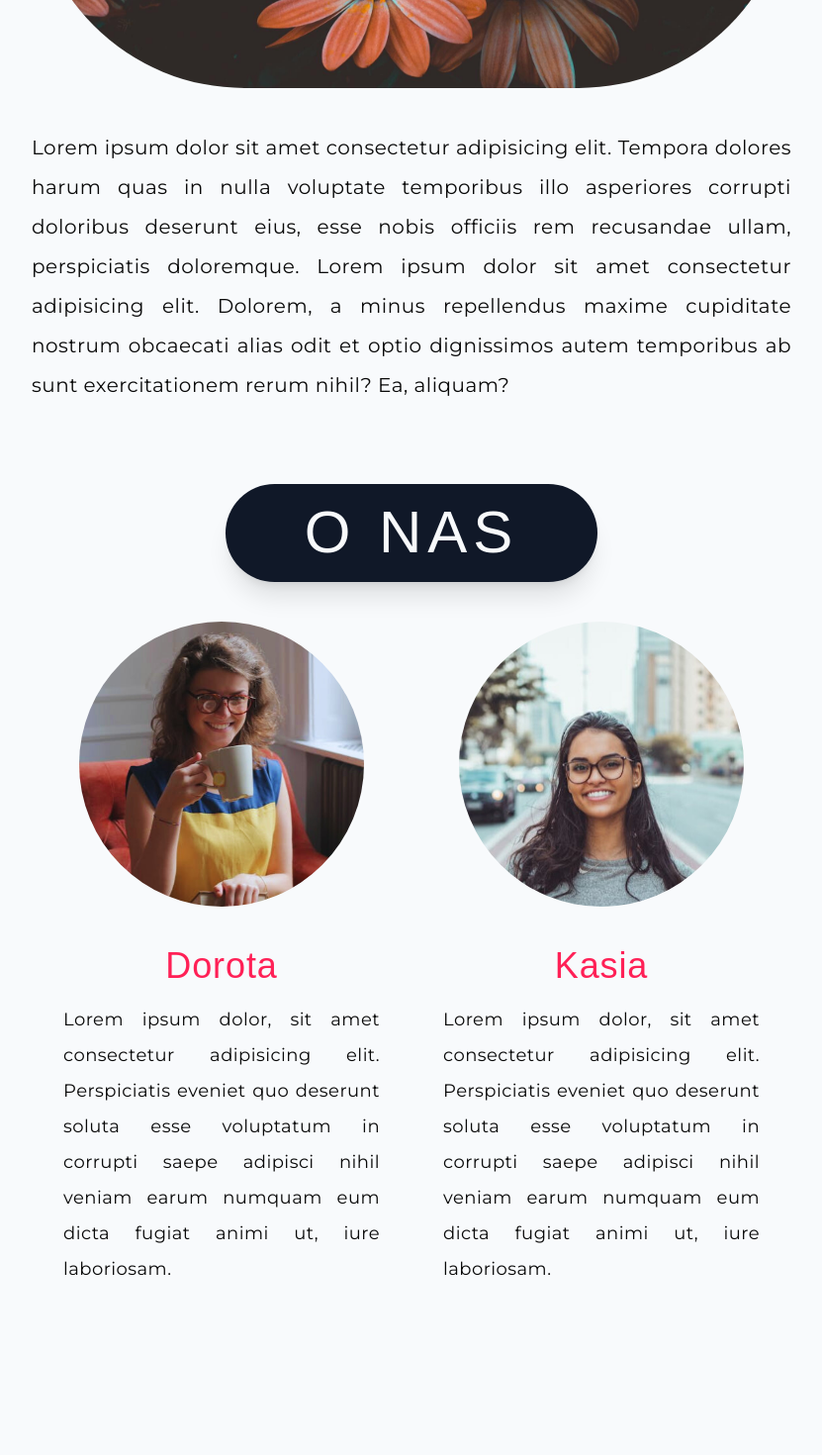
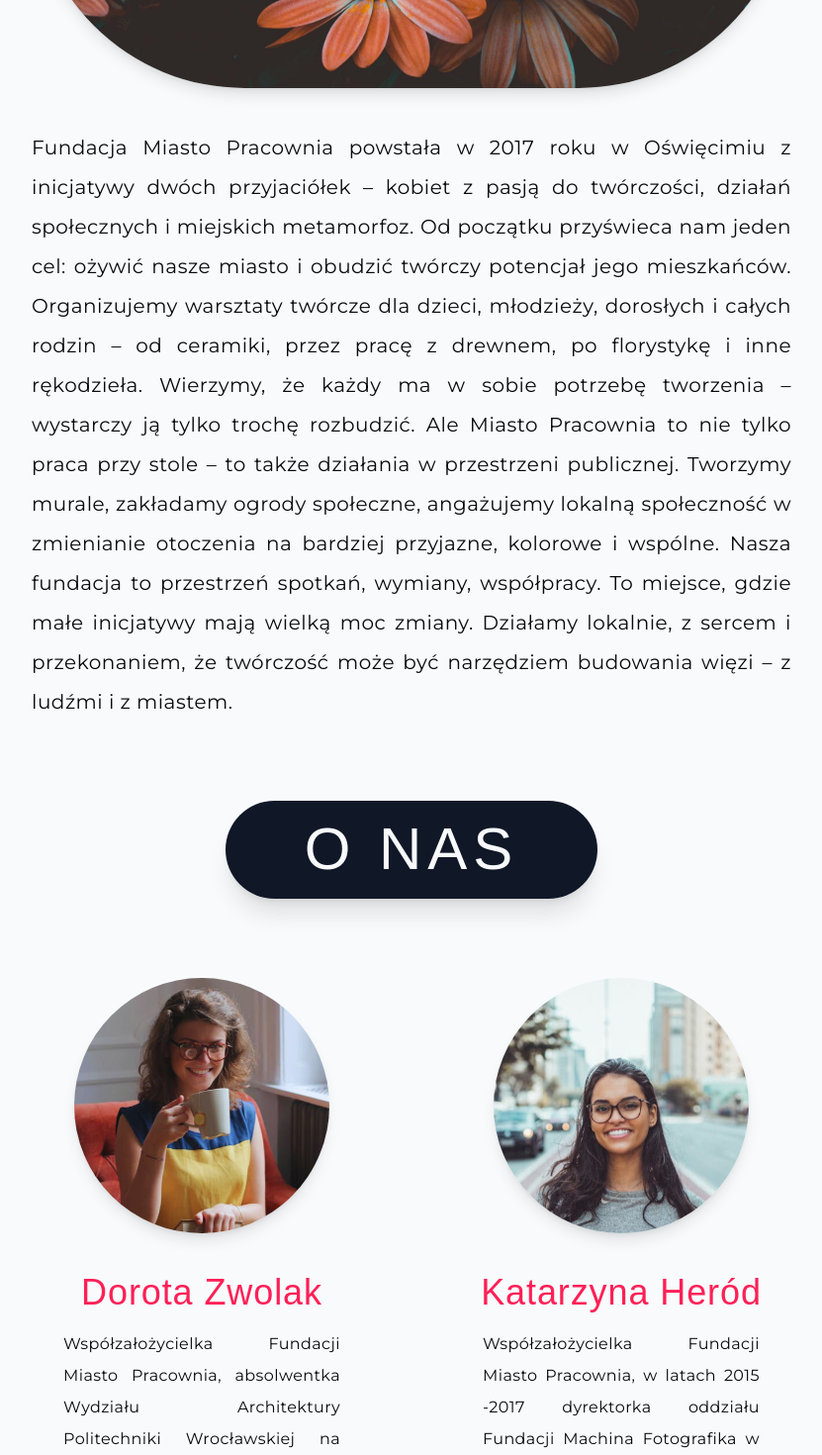
Before and after one commit to misiek869/Miasto_Pracownia_Foundation_Website, a Next.js app: page /o_nas in a window 1280 px wide. Shown: the part 600-2070 px from the top of the page at 99% size, without its empty margins (224-1055 px from the left). Built offline with nearby package versions, Linux system fonts and the light colour scheme; a web font is replaced by a local one.

Commit message:
add descriptions

```diff
--- a/app/(root)/o_nas/page.tsx
+++ b/app/(root)/o_nas/page.tsx
@@ -5,7 +5,6 @@ import zdjecie_kasia from '@/public/images/woman_1.jpg'
 import zdjecie_dorota from '@/public/images/woman_2.jpg'
 import about_photo from '@/public/images/about_photo.jpg'
 import Footer from '@/components/Footer'
-import UserButton from '@/components/UserButton'
 
 const AboutUsPage = () => {
 	return (
@@ -15,46 +14,68 @@ const AboutUsPage = () => {
 					<Navigation hidden='about' />
 				</div>
 				<PageTitle title='o fundacji' />
-				<UserButton />
+
 				<div className='mt-20 max-w-[80vw] md:max-w-[60vw] mx-auto mb-20'>
 					<Image
 						src={about_photo}
 						alt='about image'
 						// width={300}
 						// height={300}
-						className='rounded-full mx-auto'
-						sizes='(max-width: 480px) 150px, (max-width: 768px) 200px, (min-width: 768px) 400px, 200px'
+						className='rounded-full mx-auto shadow-lg'
+						sizes='(max-width: 480px) 150px, (max-width: 768px) 200px, (min-width: 768px) 100px, 100px'
 					/>
 					<p className='w-full mt-10 text-justify font-montserrat tracking-wide leading-loose text-lg lg:text-xl mx-auto'>
-						Lorem ipsum dolor sit amet consectetur adipisicing elit. Tempora
-						dolores harum quas in nulla voluptate temporibus illo asperiores
-						corrupti doloribus deserunt eius, esse nobis officiis rem recusandae
-						ullam, perspiciatis doloremque. Lorem ipsum dolor sit amet
-						consectetur adipisicing elit. Dolorem, a minus repellendus maxime
-						cupiditate nostrum obcaecati alias odit et optio dignissimos autem
-						temporibus ab sunt exercitationem rerum nihil? Ea, aliquam?
+						Fundacja Miasto Pracownia powstała w 2017 roku w Oświęcimiu z
+						inicjatywy dwóch przyjaciółek – kobiet z pasją do twórczości,
+						działań społecznych i miejskich metamorfoz. Od początku przyświeca
+						nam jeden cel: ożywić nasze miasto i obudzić twórczy potencjał jego
+						mieszkańców. Organizujemy warsztaty twórcze dla dzieci, młodzieży,
+						dorosłych i całych rodzin – od ceramiki, przez pracę z drewnem, po
+						florystykę i inne rękodzieła. Wierzymy, że każdy ma w sobie potrzebę
+						tworzenia – wystarczy ją tylko trochę rozbudzić. Ale Miasto
+						Pracownia to nie tylko praca przy stole – to także działania w
+						przestrzeni publicznej. Tworzymy murale, zakładamy ogrody społeczne,
+						angażujemy lokalną społeczność w zmienianie otoczenia na bardziej
+						przyjazne, kolorowe i wspólne. Nasza fundacja to przestrzeń spotkań,
+						wymiany, współpracy. To miejsce, gdzie małe inicjatywy mają wielką
+						moc zmiany. Działamy lokalnie, z sercem i przekonaniem, że twórczość
+						może być narzędziem budowania więzi – z ludźmi i z miastem.
 					</p>
 				</div>
 
 				<PageTitle title='o nas' />
 
-				<div className='grid grid-cols-1 lg:grid-cols-2 mt-10 md:max-w-[60vw] mx-auto pb-60'>
-					<div className='flex flex-col justify-center mx-auto'>
+				<div className='grid grid-cols-1 xl:grid-cols-2 mt-20 md:max-w-[60vw] mx-auto pb-60 items-start xl:gap-x-20'>
+					<div className='flex flex-col justify-center mx-auto mb-20 xl:mb-0'>
 						<Image
 							src={zdjecie_dorota}
 							alt='zdjęcie Doroty'
 							width={442}
 							height={442}
-							className='rounded-full max-w-[75%] mx-auto'
+							className='rounded-full max-w-[75%] mx-auto shadow-lg'
 						/>
 						<h2 className='font-calistoga tracking-wide text-rose-500 mx-auto pt-10 text-3xl md:text-4xl'>
-							Dorota
+							Dorota Zwolak
 						</h2>
-						<p className='pt-4 px-8 text-justify font-montserrat tracking-wide leading-loose text-sm lg:text-lg'>
-							Lorem ipsum dolor, sit amet consectetur adipisicing elit.
-							Perspiciatis eveniet quo deserunt soluta esse voluptatum in
-							corrupti saepe adipisci nihil veniam earum numquam eum dicta
-							fugiat animi ut, iure laboriosam.
+						<p className='pt-4 px-8 text-justify font-montserrat tracking-wide leading-loose text-sm lg:text-base'>
+							Współzałożycielka Fundacji Miasto Pracownia, absolwentka Wydziału
+							Architektury Politechniki Wrocławskiej na kierunku Architektura i
+							Urbanistyka. Czynna architektka i projektantka prowadząca studio
+							architektoniczne, członek Izby Architektów Rzeczpospolitej
+							Polskiej. Adeptka szkoły florystycznej tworząca małe, zielone
+							kompozycje odzwierciedlające świat rzeczywisty. Absolwentka kursu
+							„Pani od architektury” organizowanego przez pracownię k. Członkini
+							byłej fundacji Animatornia - twórcze działania, w ramach której
+							m.in. współorganizowała i prowadziła działania w przestrzeni
+							miejskiej, warsztaty architektoniczne, konstrukcyjne, planowania
+							przestrzennego. Prowadząca jako edukatorka architektoniczna
+							warsztaty projektowe i konstrukcyjne w ramach projektu
+							„Archi-przygody” realizowanego przez Narodowe Centrum Kultury,
+							„Laboratorium w Archiwum” i „Laboratorium przestrzeni” w Ośrodku
+							Dokumentacji Sztuki Tadeusza Kantora CRICOTEKA w Krakowie oraz
+							„Projekt-Miasto” w Ośrodku Kultury Norwida w Krakowie.
+							Realizatorka warsztatów twórczych i konstrukcyjnych w ramach
+							działań Fundacji Miasto Pracownia.
 						</p>
 					</div>
 					<div className='flex flex-col justify-center mx-auto pt-10 lg:pt-0'>
@@ -63,16 +84,30 @@ const AboutUsPage = () => {
 							alt='zdjęcie Kasi'
 							width={442}
 							height={442}
-							className='rounded-full max-w-[75%] mx-auto'
+							className='rounded-full max-w-[75%] mx-auto shadow-lg'
 						/>
 						<h2 className='font-calistoga tracking-wide text-rose-500 mx-auto pt-10 text-3xl md:text-4xl'>
-							Kasia
+							Katarzyna Heród
 						</h2>
-						<p className='pt-4 px-8 text-justify font-montserrat tracking-wide leading-loose text-sm lg:text-lg'>
-							Lorem ipsum dolor, sit amet consectetur adipisicing elit.
-							Perspiciatis eveniet quo deserunt soluta esse voluptatum in
-							corrupti saepe adipisci nihil veniam earum numquam eum dicta
-							fugiat animi ut, iure laboriosam.
+						<p className='pt-4 px-8 text-justify font-montserrat tracking-wide leading-loose text-sm lg:text-base'>
+							Współzałożycielka Fundacji Miasto Pracownia, w latach 2015 -2017
+							dyrektorka oddziału Fundacji Machina Fotografika w Oświęcimiu,
+							laureatka stypendium Olgi - Rok, certyfikowana trenerka edukacji
+							medialnej. Lokalna patriotka, która swoje działania koncentruje
+							wokół oświęcimskiej społeczności. Tworzy i koordynuje projekty dla
+							dzieci, młodzieży i dorosłych. Realizatorka projektów
+							samorządowych, FIO Małopolska Lokalnie, MKiDN i wiele innych. W
+							swoich działaniach stawia na nieszablonowość i kreatywność,
+							kierując się zasadą, że "projekty są dla ludzi, nie dla idei".
+							Realizatorka i Inicjatorka takich projektów jak: "Nieruchomość
+							Literacka - budujemy mikroiblioteki", Noc Maturzystów, Nocny
+							Maraton Wiedzy, Wyklikaj to - edukacja medialna dla dzieci,
+							"Pudełko Czasu - kobiecy projekt międzypokoleniowy", "Kobieca
+							Przestrzeń Inspiracji - II edycje", Kreatywna Strefa Kobiet - II
+							edycje" i wiele innych. Realizatorka autorskich warsztatów
+							"Doradztwo Kreatywne - od pomysłu do projektu" (do tej pory w
+							Lublinie, Warszawie i Gdańsku). Aktualnie nauczycielka w szkole
+							podstawowej w Brzeszczach.
 						</p>
 					</div>
 				</div>
```
Also changed, not shown: public/images/about_us_main_photo.jpg (added).
